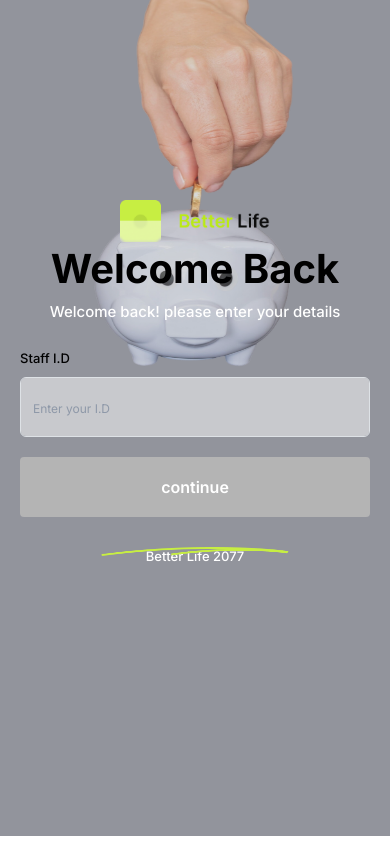
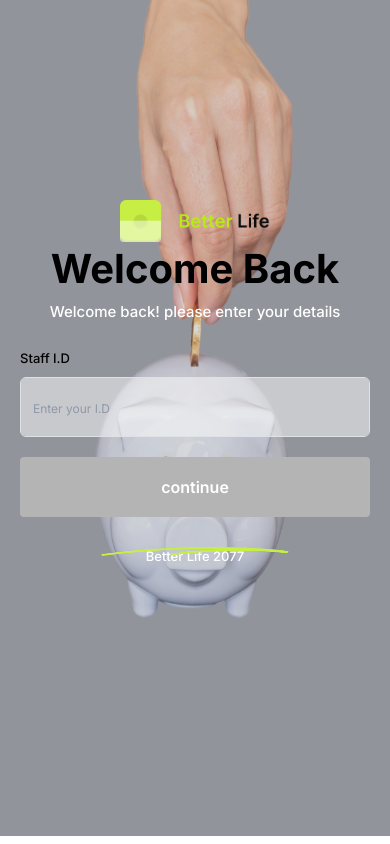
Before and after one commit to techemmydev/bl-project, a React (Vite) app: page / in a window 390 px wide. Built offline with nearby package versions, Linux system fonts and the light colour scheme.

Commit message:
first commit

```diff
--- a/src/views/staff-Id-Login/Staffid.module.css
+++ b/src/views/staff-Id-Login/Staffid.module.css
@@ -129,7 +129,7 @@
   }
   .staffIdImage {
     width: 100%;
-    height: 400px;
+    height: 80vh;
   }
   .piggyLogoContainer h1 {
     font-size: 40px;
```
